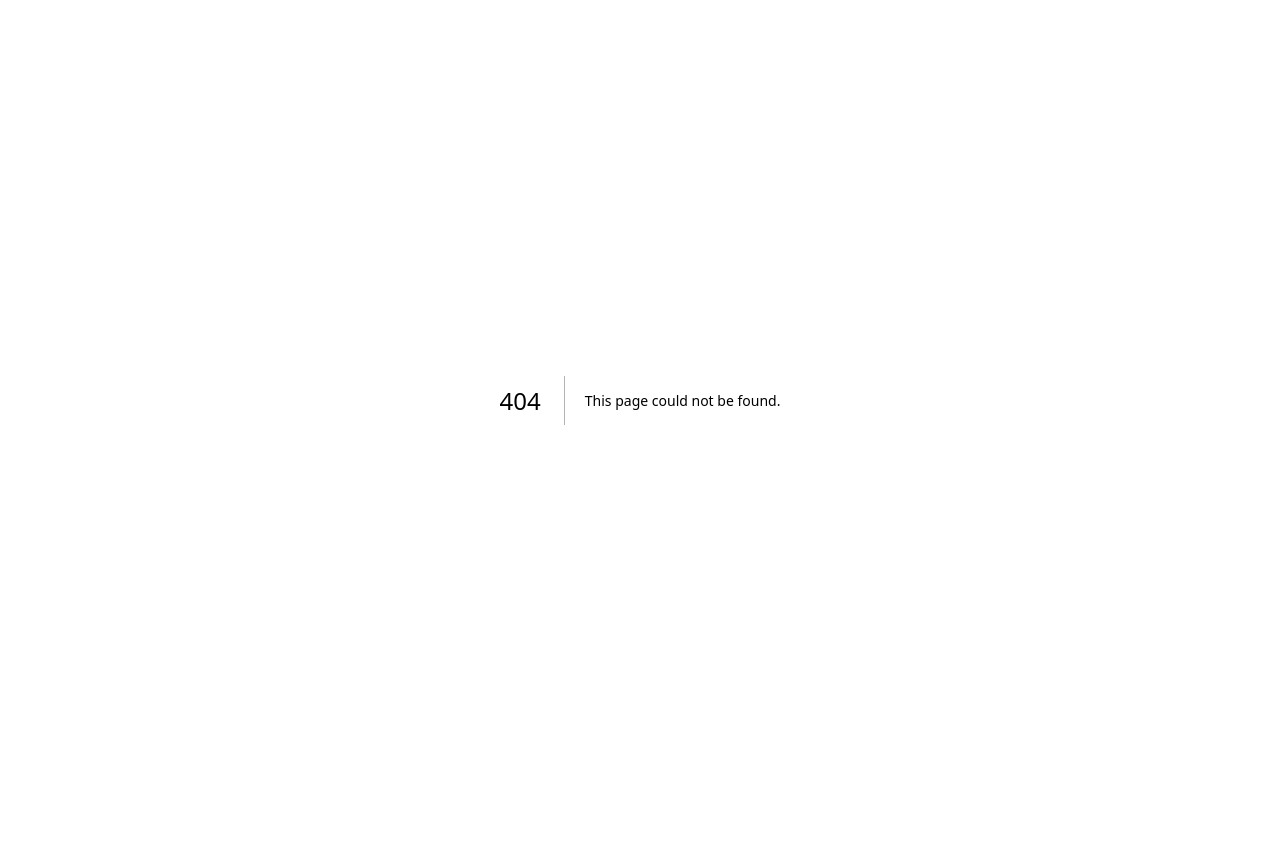
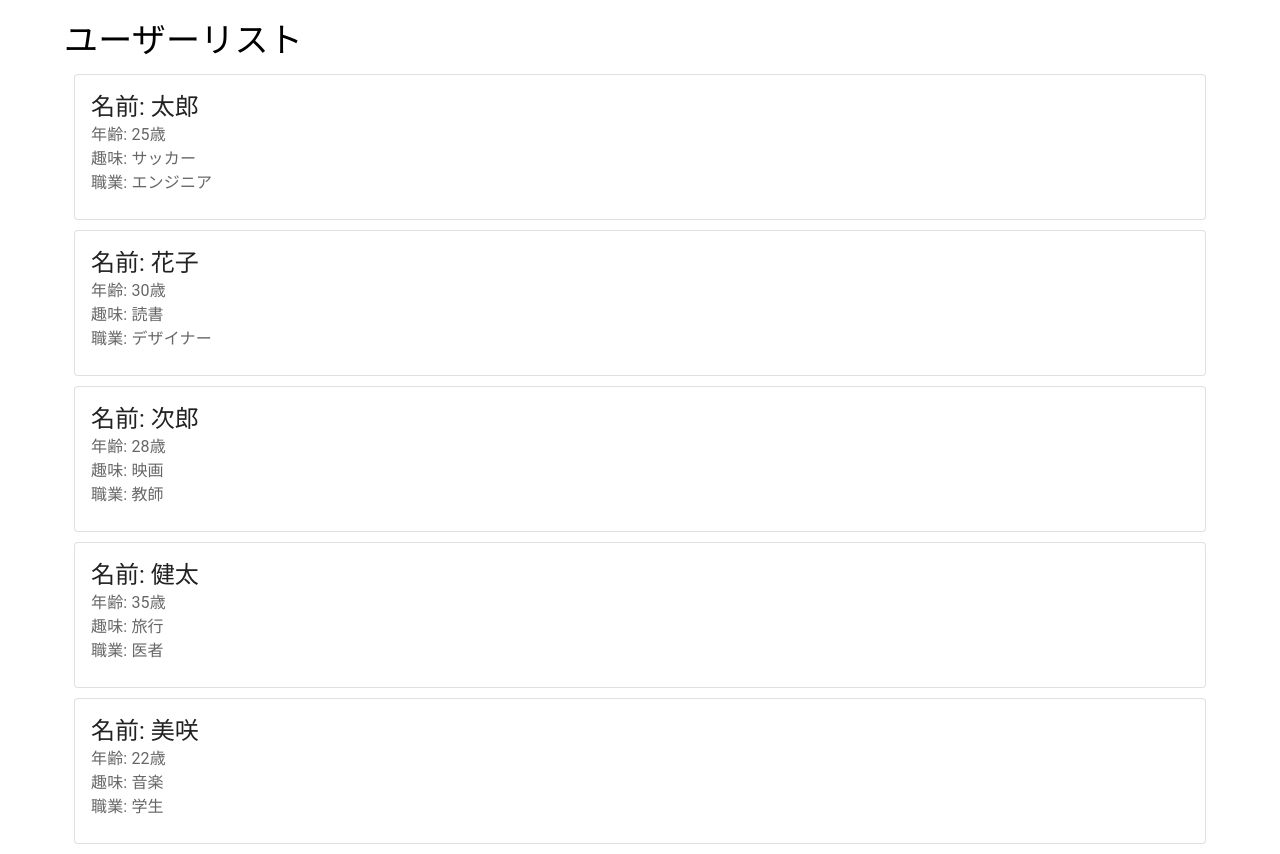
Before and after one commit to kojiman-git/next_practice, a Next.js app: page /030_UserInfo_Material_UI in a window 1280 px wide. Before the commit this address had no page. Before the commit the page ends 800 px from the top, so only its background shows below. Built offline with nearby package versions, Linux system fonts and the light colour scheme.

Commit message:
ユーザー一覧画面にMaterial UIを導入したバージョンを実装

```diff
--- /dev/null
+++ b/src/app/030_UserInfo_Material_UI/components/UserInfo.js
@@ -0,0 +1,25 @@
+// components/UserInfo.js
+import { Card, CardContent, Typography } from '@mui/material';
+
+const UserInfo = ({ name, age, hobby, job }) => {
+    return (
+        <Card variant="outlined" style={{ margin: '10px' }}>
+            <CardContent>
+                <Typography variant="h5" component="div">
+                    名前: {name}
+                </Typography>
+                <Typography color="text.secondary">
+                    年齢: {age}歳
+                </Typography>
+                <Typography color="text.secondary">
+                    趣味: {hobby}
+                </Typography>
+                <Typography color="text.secondary">
+                    職業: {job}
+                </Typography>
+            </CardContent>
+        </Card>
+    );
+};
+
+export default UserInfo;
--- /dev/null
+++ b/src/app/030_UserInfo_Material_UI/page.js
@@ -0,0 +1,30 @@
+// pages/index.js
+import UserInfo from './components/UserInfo';
+import { Container, Typography } from '@mui/material';
+
+export default function Home() {
+    const users = [
+        { name: "太郎", age: 25, hobby: "サッカー", job: "エンジニア" },
+        { name: "花子", age: 30, hobby: "読書", job: "デザイナー" },
+        { name: "次郎", age: 28, hobby: "映画", job: "教師" },
+        { name: "健太", age: 35, hobby: "旅行", job: "医者" },
+        { name: "美咲", age: 22, hobby: "音楽", job: "学生" }
+    ];
+
+    return (
+        <Container>
+            <Typography variant="h4" component="h1" gutterBottom style={{ marginTop: '20px' }}>
+                ユーザーリスト
+            </Typography>
+            {users.map((user, index) => (
+                <UserInfo
+                    key={index}
+                    name={user.name}
+                    age={user.age}
+                    hobby={user.hobby}
+                    job={user.job}
+                />
+            ))}
+        </Container>
+    );
+}
--- a/src/data/nav.js
+++ b/src/data/nav.js
@@ -4,4 +4,5 @@ export const navList = [
   "020_Weather_Forecast",
   "020_Weather_Forecast_Material_UI",
   "030_UserInfo",
+  "030_UserInfo_Material_UI",
 ];
```
